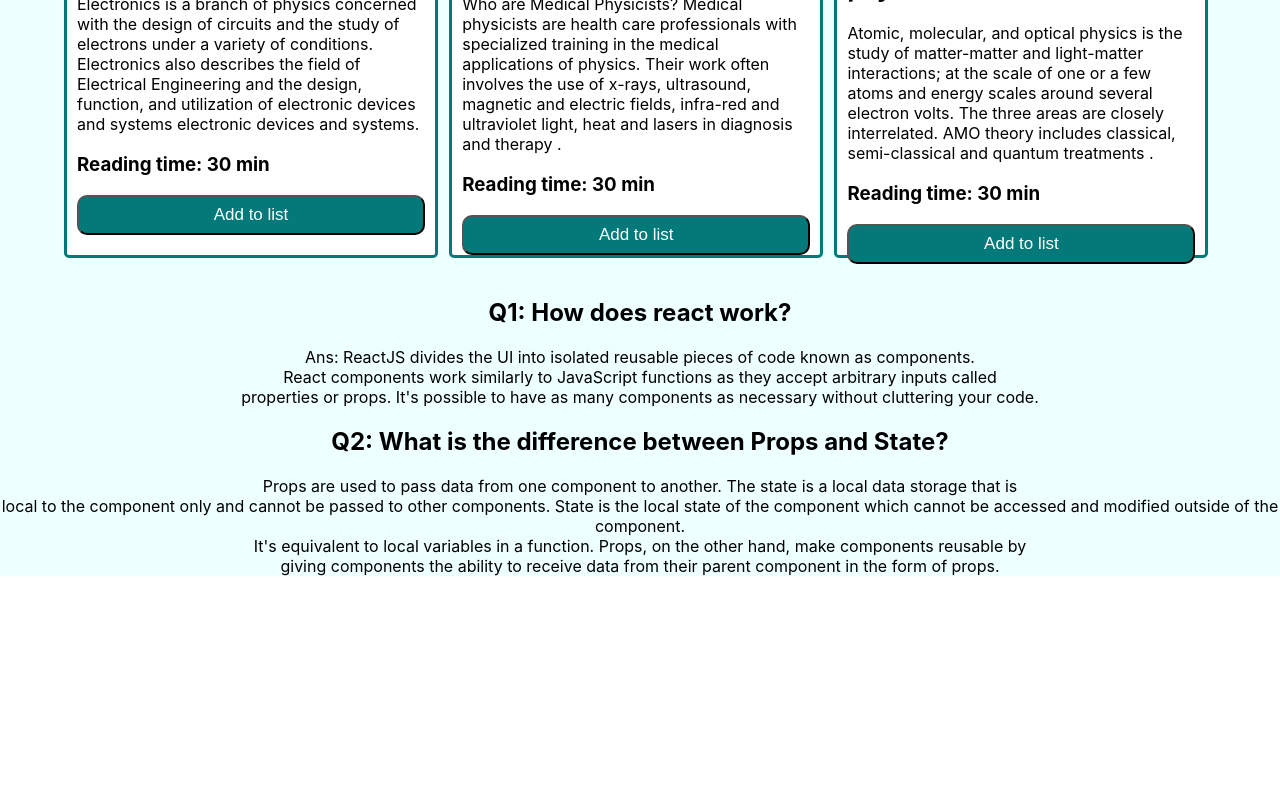
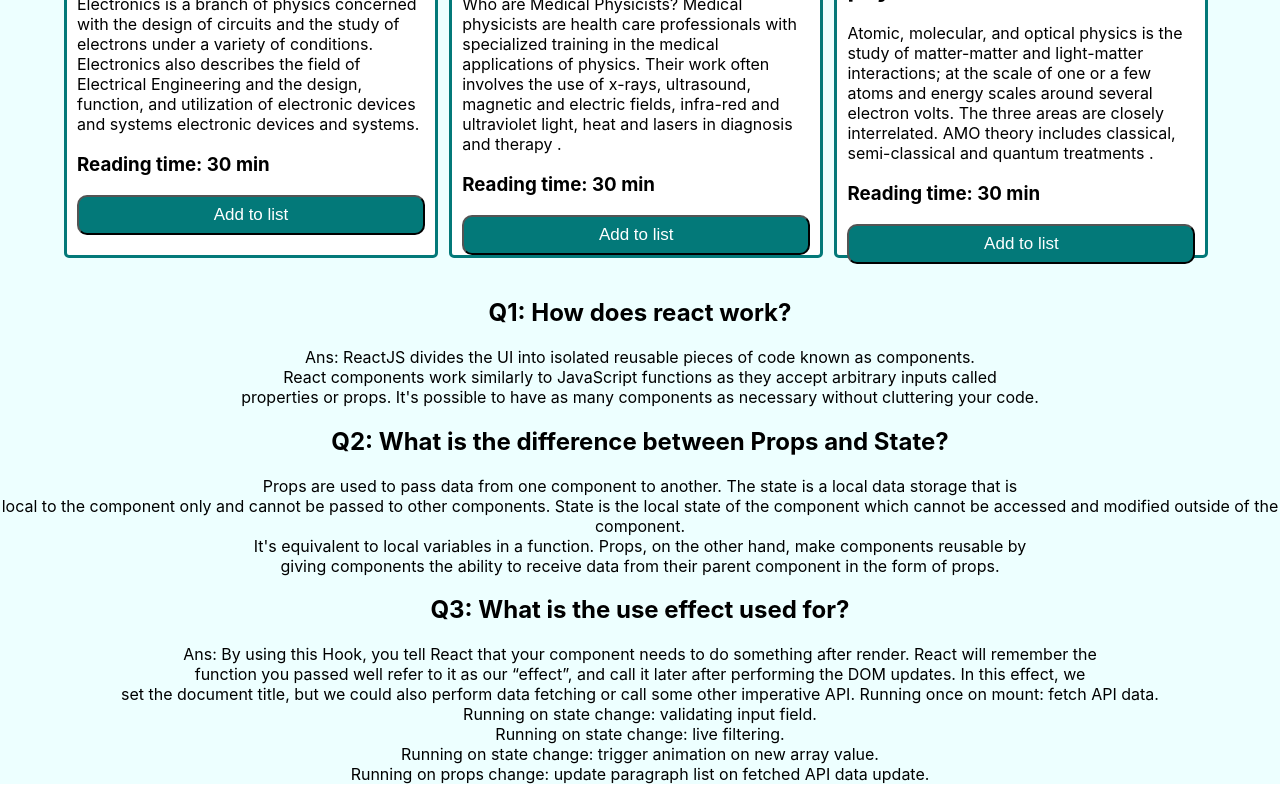
Before and after one commit to MhSolyman/physics-study, a React (Create React App) app: page / in a window 1280 px wide. Shown: the part 922-1722 px from the top of the page. Before the commit the page ends 1514 px from the top, so only its background shows below. Built offline with nearby package versions, Linux system fonts and the light colour scheme.

Commit message:
add all ans

```diff
--- a/src/components/q-ans/ans.js
+++ b/src/components/q-ans/ans.js
@@ -16,6 +16,15 @@
                 State is the local state of the component which cannot be accessed and modified outside of the component. <br />
                 It's equivalent to local variables in a function. Props, on the other hand, make components reusable by <br />
                 giving components the ability to receive data from their parent component in the form of props.</p>
+<h2>Q3: What is the use effect used for?</h2>
+<p>Ans: By using this Hook, you tell React that your component needs to do something after render. React will remember the <br />
+function you passed well refer to it as our “effect”, and call it later after performing the DOM updates. In this effect, we <br />
+ set the document title, but we could also perform data fetching or call some other imperative API.
+ Running once on mount: fetch API data. <br />
+Running on state change: validating input field. <br />
+Running on state change: live filtering. <br />
+Running on state change: trigger animation on new array value. <br />
+Running on props change: update paragraph list on fetched API data update.</p>
         </div>
 
     );
--- a/src/components/subject-right-cart/subjectRight.js
+++ b/src/components/subject-right-cart/subjectRight.js
@@ -19,6 +19,7 @@
     const time =(reptile)=>{
         const newSubject = [reptile];
         setBrak(newSubject);
+
 
         }
 
--- a/src/components/subjet/subject.js
+++ b/src/components/subjet/subject.js
@@ -8,7 +8,6 @@
     const [subjects, setSubjects] = useState([]);
     const [subjectsAdd, setSubjectsAdd] = useState([]);
 
-console.log(subjectsAdd)
 
     useEffect(() => {
         fetch('physicsListOne.json')
```
Lines whose indentation alone changed are shown as unchanged.
